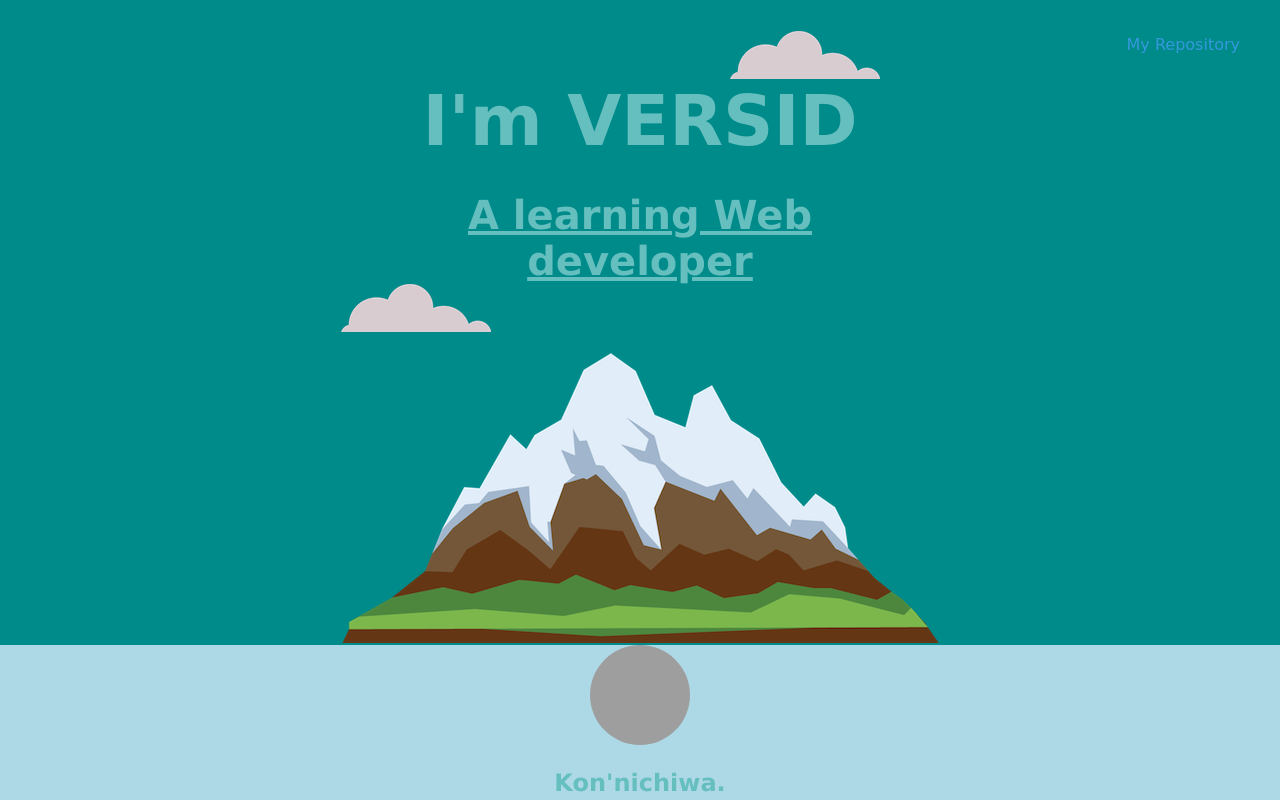
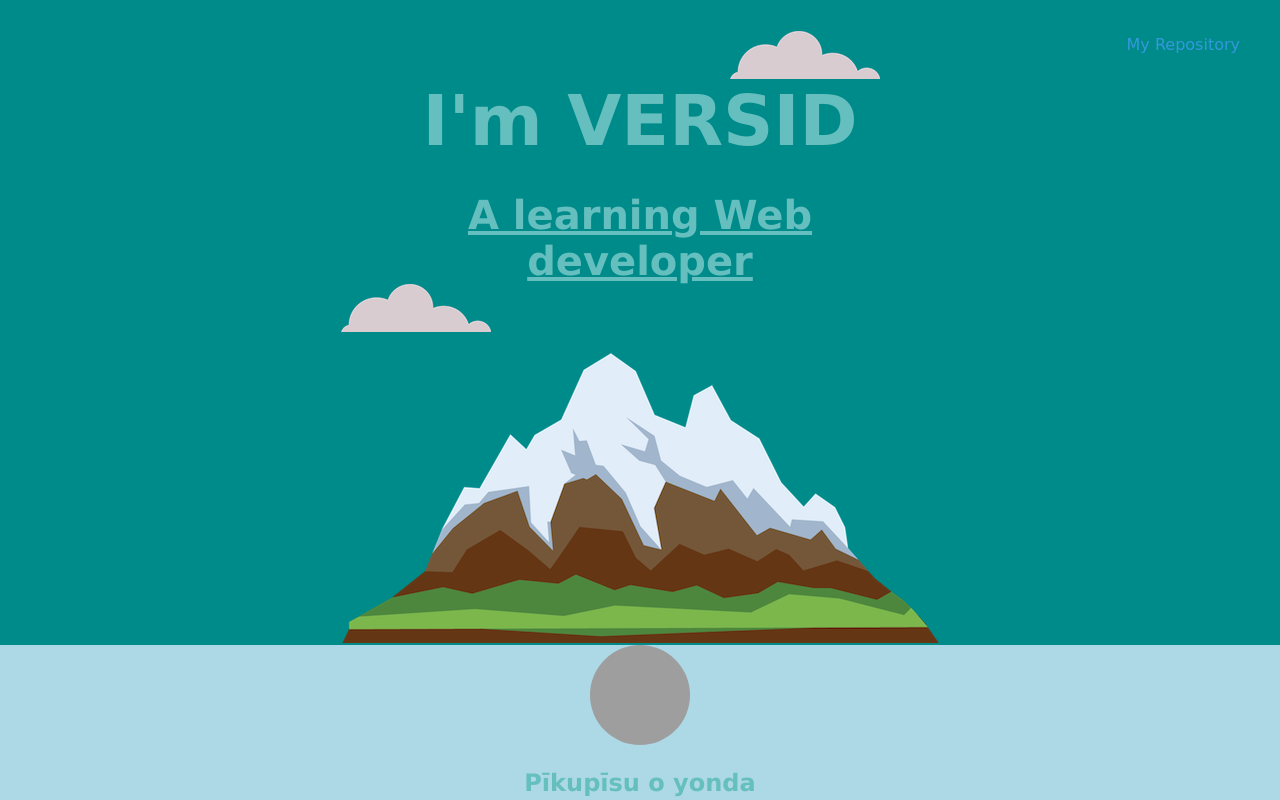
Before and after one commit to VERSID02/ver, a plain HTML site: page index.html in a window 1280 px wide. Shown: the top 800 px of the page. Drawn offline with Linux system fonts and the light colour scheme; grey boxes are pictures that could not be loaded; a web font is replaced by a local one.

Commit message:
Update index.html

```diff
--- a/index.html
+++ b/index.html
@@ -55,7 +55,7 @@
     <div class="middle-container">
         <div class="profile">
             <img id="profile_pic" src="https://media.discordapp.net/attachments/927361597737930785/1085250912114712627/20230314_181756.jpg?width=431&height=431" alt="profile pic">
-            <h2>Kon'nichiwa.</h2>
+            <h2>Pīkupīsu o yonda</h2>
             <br>
             <p class="profile_text">Lorem ipsum dolor sit amet, vitae volutpat, dui conubia, dolor urna. Non auctor, montes nulla distinctio.</p>
         </div>
```
